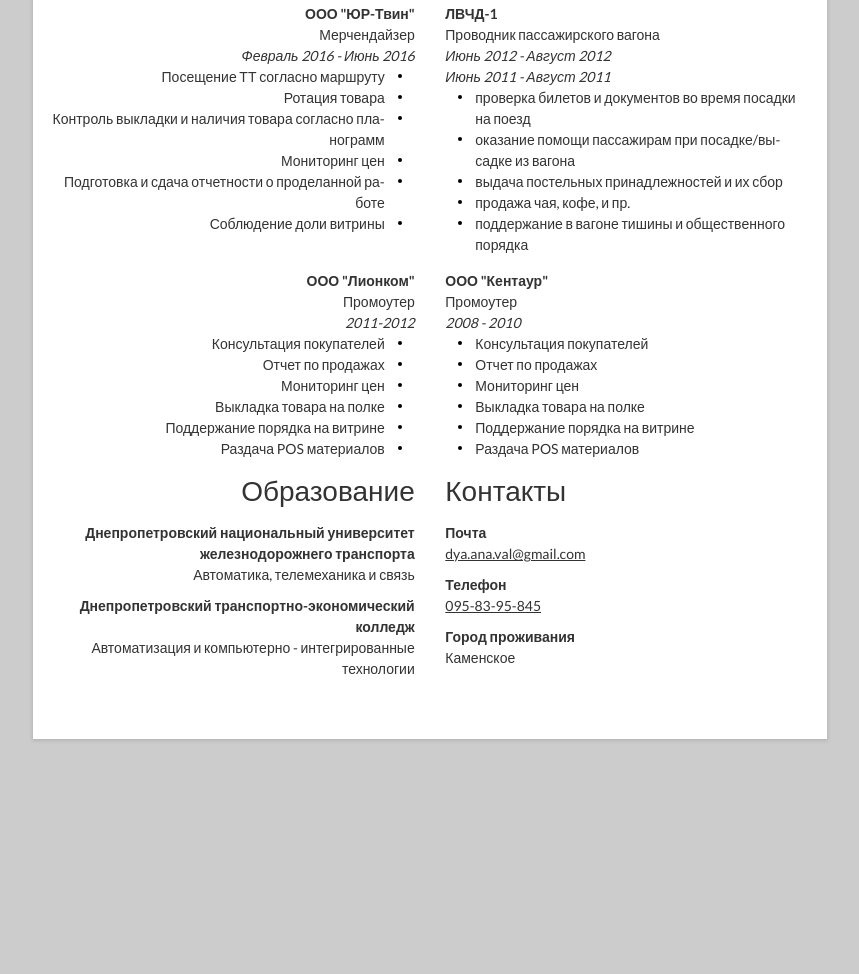
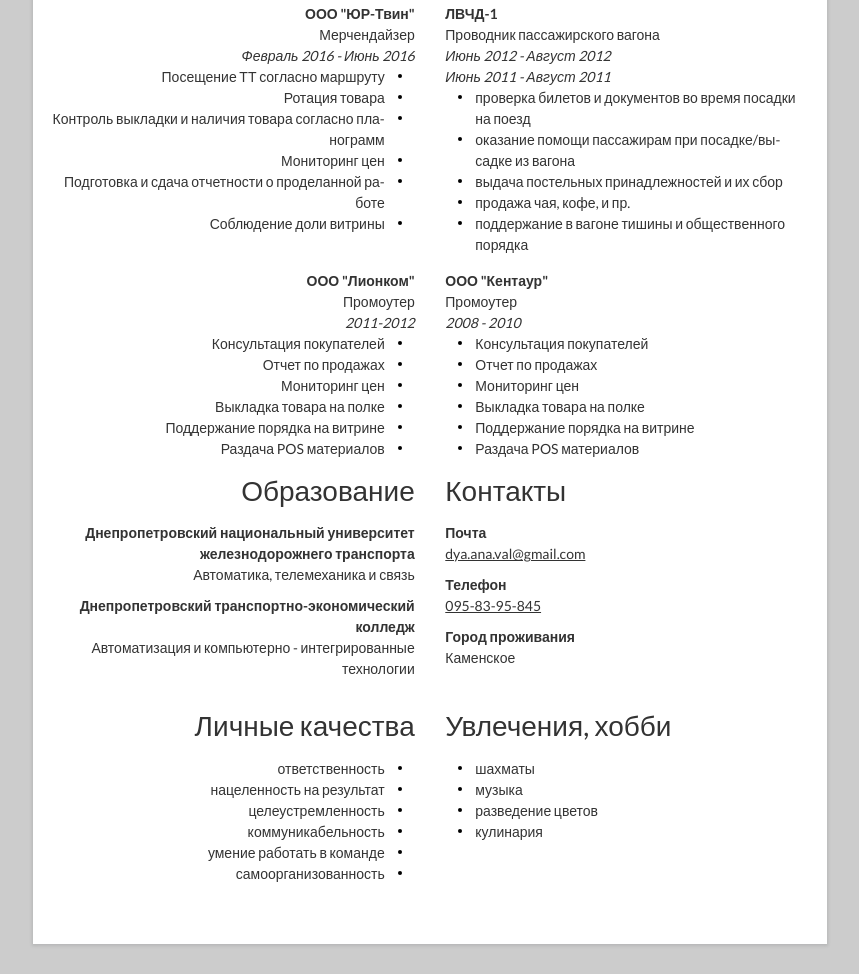
Before and after one commit to dyaroman/cv_anastasiia, a website: page src/html/index.njk in a window 1280 px wide. Shown: the part 637-1611 px from the top of the page, without its empty margins (210-1069 px from the left). Before the commit the page ends 1406 px from the top, so only its background shows below. Drawn offline with nearby package versions, Linux system fonts and the light colour scheme; files that its build step writes are made by us from their sources.

Commit message:
add content

```diff
--- a/src/css/components/_common.less
+++ b/src/css/components/_common.less
@@ -73,6 +73,10 @@ body {
   max-height: 100%;
 
   vertical-align: middle;
+}
+
+.list li {
+  position: relative;
 }
 
 .experience__item {
@@ -156,30 +160,11 @@ dd:not(:last-of-type) {
     width: 48%;
   }
 
+  .experience__item:nth-child(even),
   .tal {
     text-align: left;
-  }
 
-  .tar {
-    text-align: right;
-  }
-
-  .experience {
-    display: flex;
-    flex-wrap: wrap;
-    justify-content: space-between;
-  }
-
-  .experience__item {
-    width: 48%;
-
-    .list li {
-      position: relative;
-    }
-
-    &:nth-child(even) {
-      text-align: left;
-
+    & {
       .list {
         padding-left: 30px;
 
@@ -202,10 +187,13 @@ dd:not(:last-of-type) {
         }
       }
     }
+  }
 
-    &:nth-child(odd) {
-      text-align: right;
+  .experience__item:nth-child(odd),
+  .tar {
+    text-align: right;
 
+    & {
       .list {
         padding-right: 30px;
 
@@ -228,6 +216,16 @@ dd:not(:last-of-type) {
         }
       }
     }
+  }
+
+  .experience {
+    display: flex;
+    flex-wrap: wrap;
+    justify-content: space-between;
+  }
+
+  .experience__item {
+    width: 48%;
   }
 }
 
--- a/src/html/index.njk
+++ b/src/html/index.njk
@@ -143,6 +143,33 @@
         </div>
       </div>
     </div>
+
+    <div class="container">
+      <div class="col tar">
+        <div class="row">
+          <h2>Личные качества</h2>
+          <ul class="list">
+            <li>ответственность</li>
+            <li>нацеленность на результат</li>
+            <li>целеустремленность</li>
+            <li>коммуникабельность</li>
+            <li>умение работать в команде</li>
+            <li>самоорганизованность</li>
+          </ul>
+        </div>
+      </div>
+      <div class="col tal">
+        <div class="row">
+          <h2>Увлечения, хобби</h2>
+          <ul class="list">
+            <li>шахматы</li>
+            <li>музыка</li>
+            <li>разведение цветов</li>
+            <li>кулинария</li>
+          </ul>
+        </div>
+      </div>
+    </div>
   </div>
 {% endblock %}
 
```
